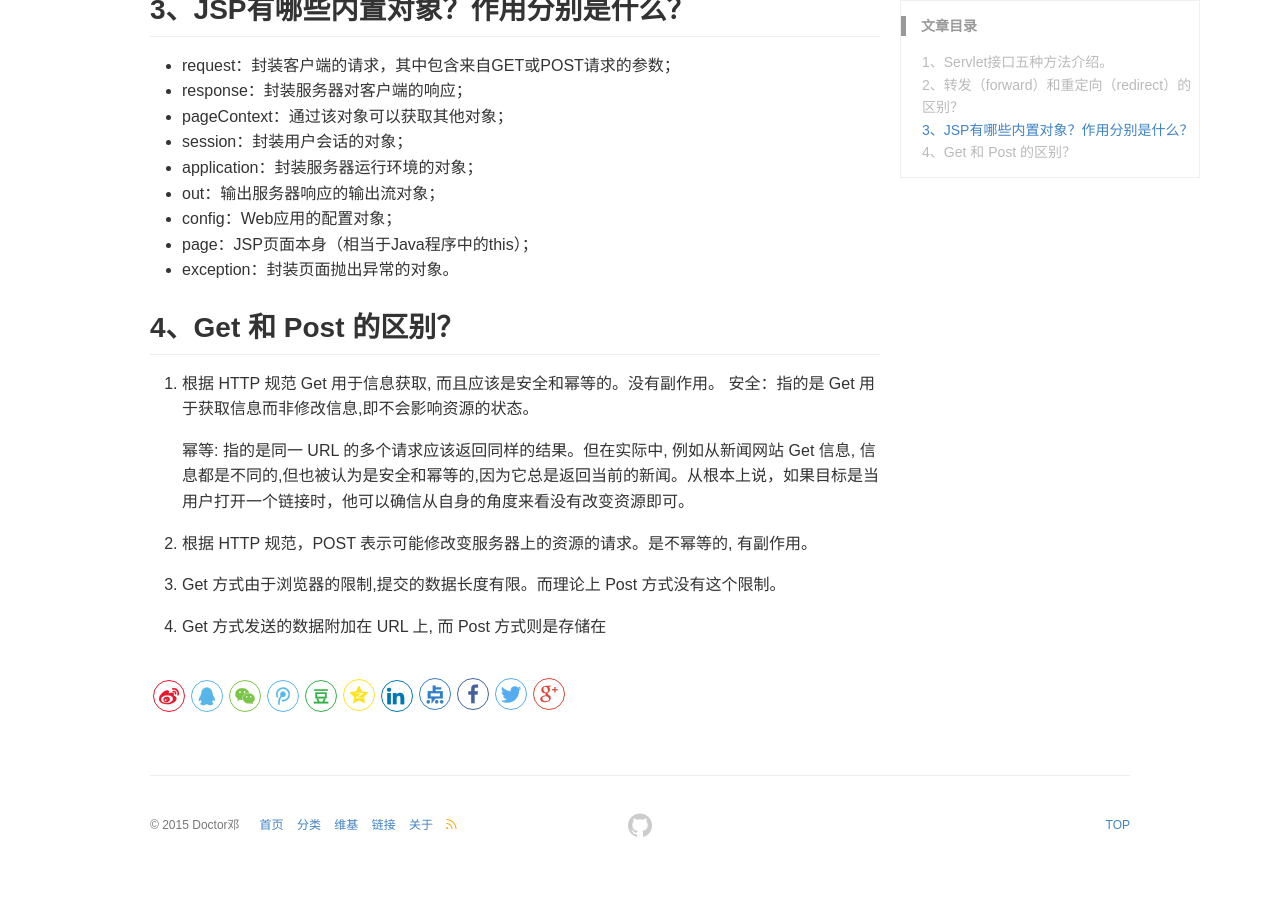
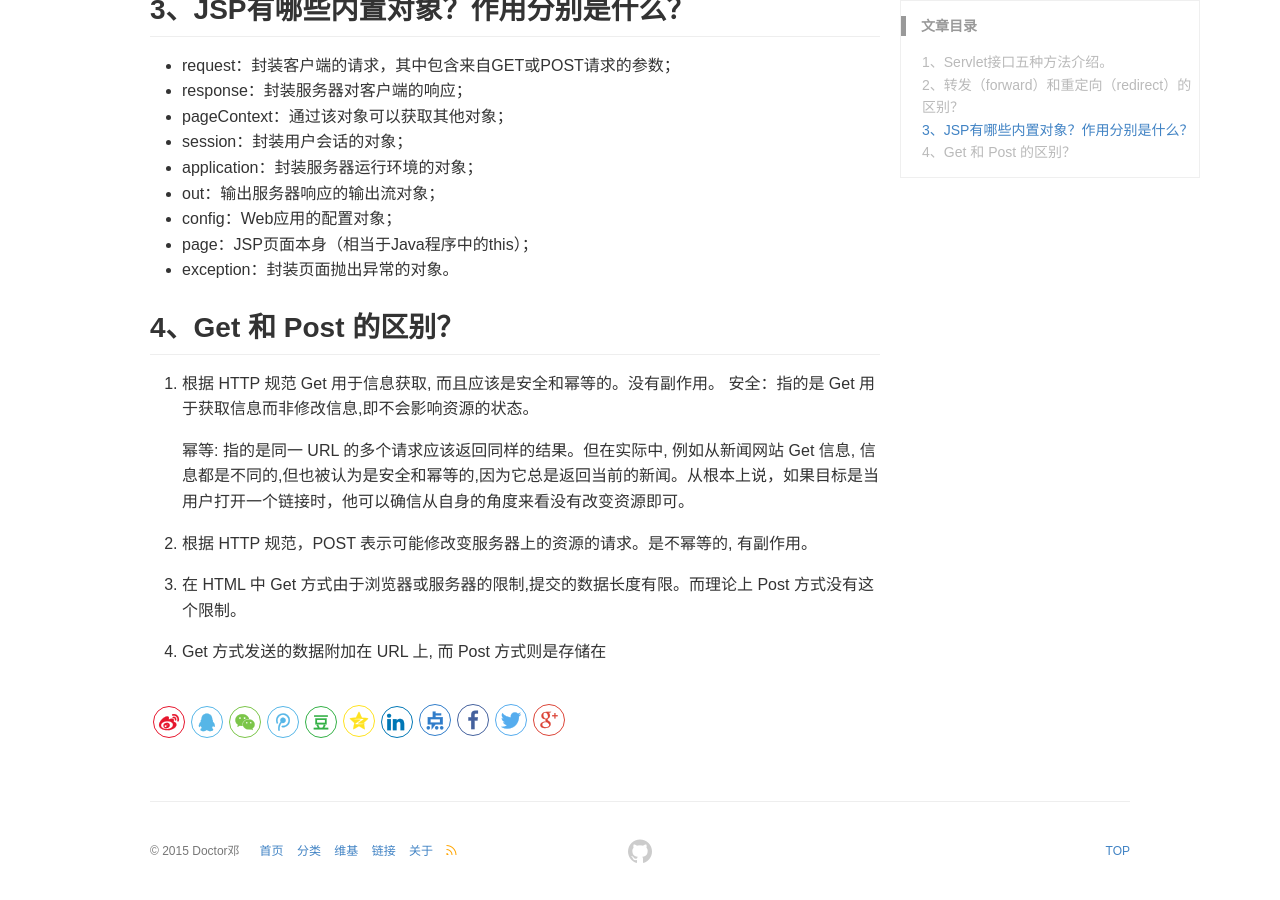
Before and after one commit to DoctorDeng/DoctorDeng.github.io, a Jekyll site: the page built from _posts/2016-09-12-java-面试.md, in a window 1280 px wide and 900 px high, scrolled down 1496 px. Built offline with Jekyll 4.4.1, drawn with Linux system fonts in a browser that asks for light colours; before the commit the page ends 2370 px from its top, so only the background shows below that.

Commit message:
modify file

```diff
--- a/_posts/2016-09-12-java-面试.md
+++ b/_posts/2016-09-12-java-面试.md
@@ -57,6 +57,6 @@ keywords: java, 面试
 
 2. 根据 HTTP 规范，POST 表示可能修改变服务器上的资源的请求。是不幂等的, 有副作用。
 
-3. Get 方式由于浏览器的限制,提交的数据长度有限。而理论上 Post 方式没有这个限制。
+3. 在 HTML 中 Get 方式由于浏览器或服务器的限制,提交的数据长度有限。而理论上 Post 方式没有这个限制。
 
 4. Get 方式发送的数据附加在 URL 上, 而 Post 方式则是存储在
```
